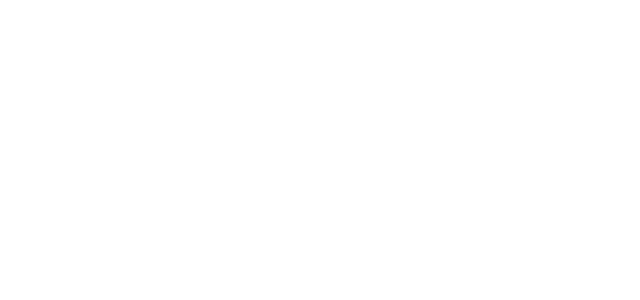
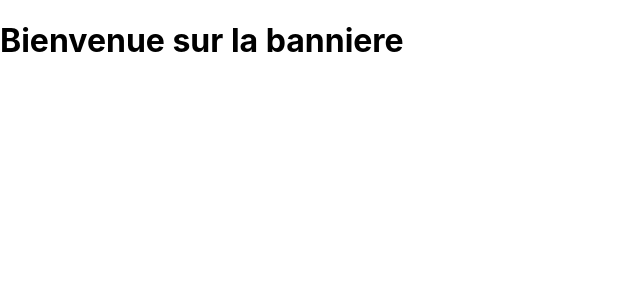
Before and after one commit to michalon-claudie/Projet_8OC, a React (Create React App) app in the folder kasa/: page /Banner in a window 1280 px wide. Before the commit this address had no page. Shown: the top 300 px of the page, without its empty margins (0-640 px from the left). Built offline with nearby package versions, Linux system fonts and the light colour scheme.

Commit message:
"Creating component and try to make router"

```diff
--- a/kasa/src/App.jsx
+++ b/kasa/src/App.jsx
@@ -1,11 +1,15 @@
 import './style/App.css';
 import {Routes,Route} from "react-router-dom"
 import Home from "./component/home";
+import Banner from "./component/Banner"
+import Footer from "./component/Footer"
 
 function App() {
   return (
     <Routes>
       <Route path="/" element={<Home/>} />
+      <Route path="/Banner" element={<Banner/>} />
+      <Route path="/Footer" element={<Footer/>} />
     </Routes>
   );
 }
--- /dev/null
+++ b/kasa/src/component/Banner.jsx
@@ -0,0 +1,10 @@
+import React from 'react'
+
+export default function Banner()
+{
+    return (
+        <div>
+            <h1>Bienvenue sur la banniere</h1>
+        </div>
+    )
+}
--- /dev/null
+++ b/kasa/src/component/Footer.jsx
@@ -0,0 +1,10 @@
+import React from 'react'
+
+export default function Footer()
+{
+    return (
+        <div>
+            <h1>Bienvenue sur mon Footer</h1>
+        </div>
+    )
+}
```
Also changed, not shown: kasa/src/component/Header.jsx (added, +10 -0 lines).
